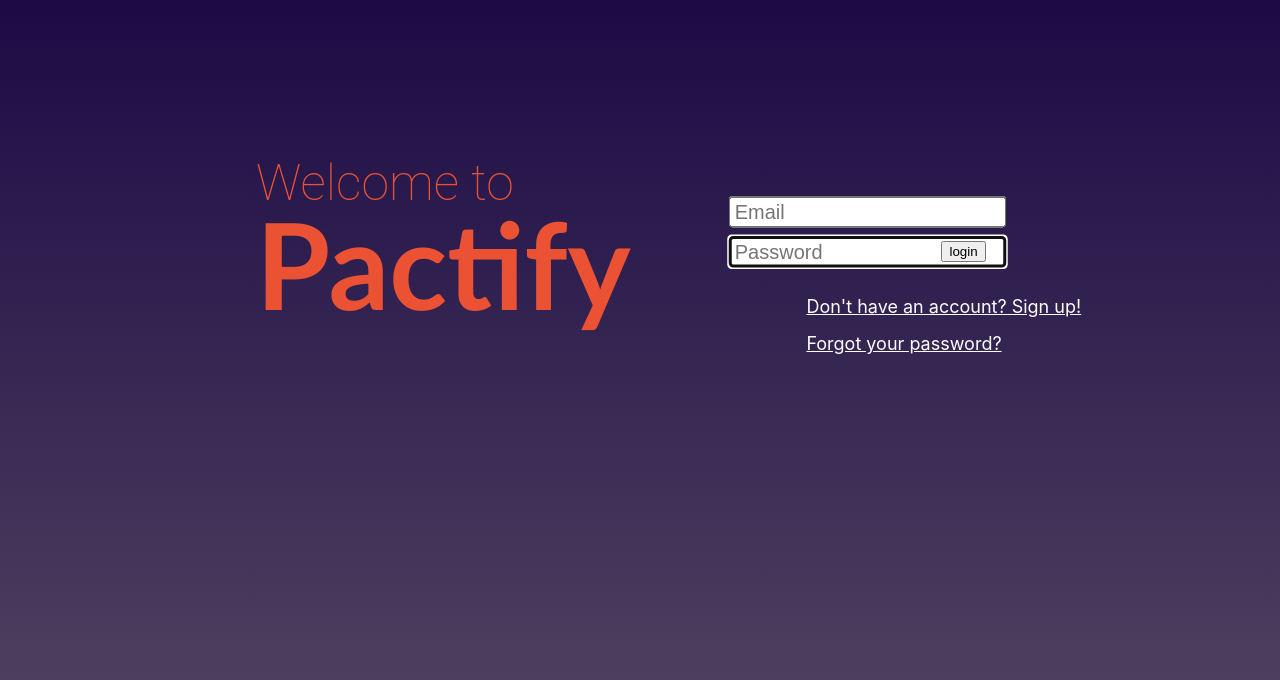
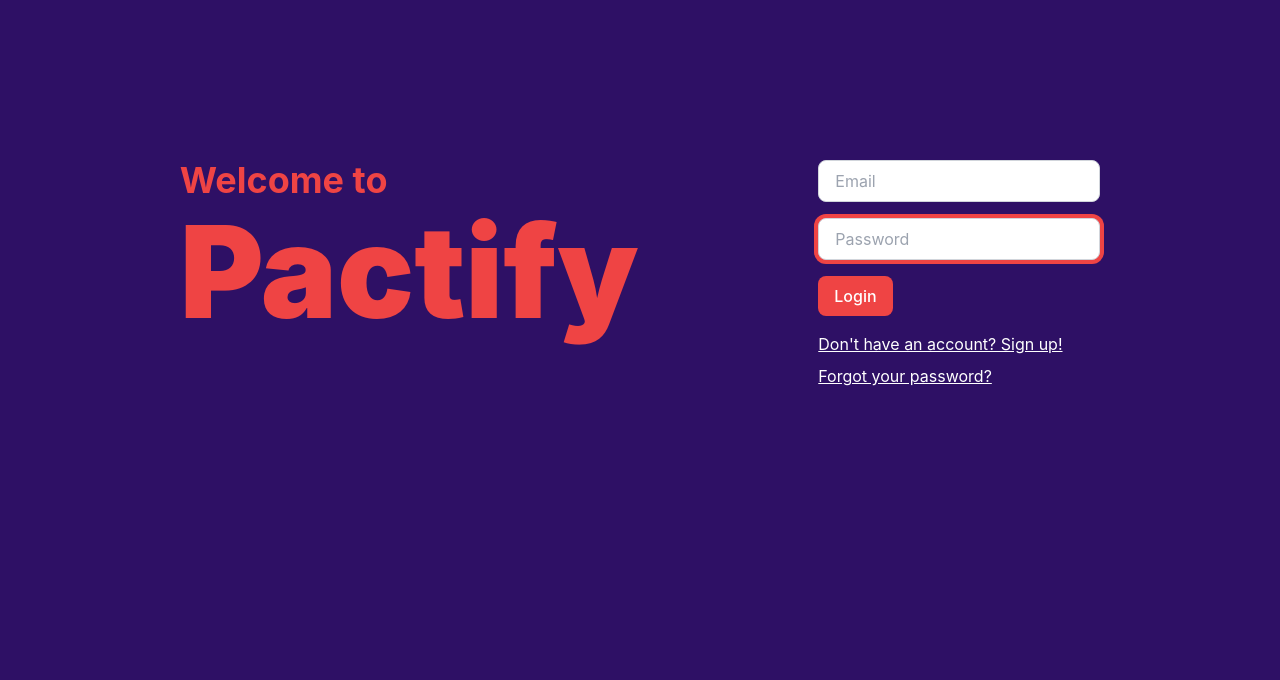
Before and after one commit to UofT-UTSC-CS-sandbox/pactify, a React (Create React App) app in the folder pactify-app/: page / in a window 1280 px wide. Shown: the top 680 px of the page. Built offline with nearby package versions, Linux system fonts and the light colour scheme.

Commit message:
Modified login with tailwind styling, added signin styling

```diff
--- a/pactify-app/package.json
+++ b/pactify-app/package.json
@@ -34,5 +34,8 @@
       "last 1 firefox version",
       "last 1 safari version"
     ]
+  },
+  "devDependencies": {
+    "tailwindcss": "^3.4.4"
   }
 }
--- a/pactify-app/src/App.js
+++ b/pactify-app/src/App.js
@@ -1,9 +1,11 @@
 import LoginPage from './Components/login.js';
+import SignupPage from './Components/signup.js';
 
 function App(){
     return(
-        <div style={{ background: 'linear-gradient(#160541f9, #ecddab)', backgroundSize: '350% 350%', height: '100vh', width: '100vw', overflow: 'hidden'}}>
+        <div className='bg-violet-950'>
             <LoginPage/>
+            {/* <SignupPage/> */}
         </div>
     )
 }
--- a/pactify-app/src/Components/login.js
+++ b/pactify-app/src/Components/login.js
@@ -1,76 +1,48 @@
-function LoginPage(){
+import React from 'react';
+
+function LoginPage() {
     return (
-        <section1>
-            <h1 style={welcomeToStyle}>Welcome to</h1>
-            <h1 style={pactifyStyle}>Pactify</h1>
-            <div style={inputEmailStyle}>
-                <input type="text" id="email-id" autoFocus placeholder="Email"/>
+        <div className="min-h-screen flex flex-row justify-evenly place-content-start flex-wrap pt-40 bg-transparent">
+            <div>
+                <h1 className="text-4xl text-red-500 font-bold mb-2">Welcome to</h1>
+                <h1 className="text-9xl text-red-500 font-black mb-6">Pactify</h1>
             </div>
-            <div style={inputPasswordStyle}>
-                <input type="password" id="password-id" autoFocus placeholder="Password"/>
+            <div>
+                <div className="mb-4">
+                    <input
+                        type="text"
+                        id="email-id"
+                        autoFocus
+                        placeholder="Email"
+                        className="px-4 py-2 rounded-lg border border-gray-300 focus:outline-none focus:ring-4 focus:ring-red-500 w-auto min-w-full flex-grow"
+                    />
+                </div>
+                <div className="mb-4">
+                    <input
+                        type="password"
+                        id="password-id"
+                        autoFocus
+                        placeholder="Password"
+                        className="px-4 py-2 rounded-lg border border-gray-300 focus:outline-none focus:ring-4 focus:ring-red-500 w-auto min-w-full flex-grow"
+                    />
+                </div>
+                <div className="mb-4">
+                    <button
+                        type="submit"
+                        className="px-4 py-2 bg-red-500 text-white font-medium rounded-lg hover:bg-red-700 focus:outline-none focus:ring-2 focus:ring-red-500"
+                    >
+                        Login
+                    </button>
+                </div>
+                <p className="text-white mb-2">
+                    <a href="signUp" className="underline hover:text-gray-300">Don't have an account? Sign up!</a>
+                </p>
+                <p className="text-white">
+                    <a href="forgotPassword" className="underline hover:text-gray-300">Forgot your password?</a>
+                </p>
             </div>
-            <div style={inputButton} >
-                <button type="submit">login</button>
-            </div>
-            <p>
-                <a style={options} href="signUp">Don't have an account? Sign up!</a>
-                {/*NEED TO CREATE A SIGN UP PAGE AND ADD LINK for href--*/}
-            </p>
-            <p>
-                <a style={options} href="forgotPassword">Forgot your password?</a>
-                {/* NEED TO CREATE A FORGOT PASSWORD PAGE AND ADD LINK for href*/}
-            </p>
-        </section1>
-    )
+        </div>
+    );
 }
 
 export default LoginPage;
-
-const welcomeToStyle = {
-    color: '#eb5233',
-    position: 'absolute',
-    top: '15%',
-    left: '20%',
-    fontFamily:'Roboto, sans-serif',
-    fontWeight: 100,
-    fontSize: '50px',
-}
-
-const pactifyStyle = {
-    color: '#eb5233',
-    position: 'absolute',
-    top: '14%',
-    left: '20%',
-    fontFamily:'Gill Sans',
-    fontSize: '120px',
-}
-
-const inputEmailStyle = {
-    transform: 'scale(1.5)',
-
-    position: 'absolute',
-    top: '25%',
-    right: '25%',
-}
-
-const inputPasswordStyle = {
-    transform: 'scale(1.5)',
-
-    position: 'absolute',
-    top: '30%',
-    right: '25%',
-}
-
-const inputButton = {
-    position: 'absolute',
-    top: '30%',
-    right: '23%',
-}
-
-const options = {
-    color: 'white',
-    position: 'relative',
-    left: '63%',
-    top: '280px',
-    fontSize: '18px',
-}
--- a/pactify-app/src/Components/signup.js
+++ b/pactify-app/src/Components/signup.js
@@ -1,7 +1,40 @@
-function SignUpPage(){
+import React from 'react';
+
+function SignupPage() {
     return (
-        <section1>
-            <h1>Sign Up!</h1>
-        </section1>
-    )
+        <div className="min-h-screen flex items-center justify-center bg-violet-950">
+            <div className="bg-amber-50 rounded-3xl shadow-lg p-8 w-full max-w-md">
+                <h2 className="text-3xl font-bold text-center mb-2">Create An Account</h2>
+                <p className="text-center mb-6">Enter your information in the fields below</p>
+                <div className="space-y-4">
+                    <input
+                        type="text"
+                        placeholder="Email"
+                        className="block w-full px-4 py-2 border border-gray-300 rounded-lg focus:outline-none focus:ring-4 focus:ring-red-500"
+                    />
+                    <input
+                        type="password"
+                        placeholder="Password"
+                        className="block w-full px-4 py-2 border border-gray-300 rounded-lg focus:outline-none focus:ring-4 focus:ring-red-500"
+                    />
+                    <input
+                        type="password"
+                        placeholder="Re-enter Password"
+                        className="block w-full px-4 py-2 border border-gray-300 rounded-lg focus:outline-none focus:ring-4 focus:ring-red-500"
+                    />
+                </div>
+                <button
+                    type="submit"
+                    className="mt-6 w-full px-4 py-2 bg-red-500 text-white font-medium rounded-lg hover:bg-red-700 focus:outline-none focus:ring-2 focus:ring-red-500"
+                >
+                    Create Account
+                </button>
+                <p className="text-center mt-4">
+                    <a href="login" className="text-black underline hover:text-gray-400">Already Have An Account? Sign In!</a>
+                </p>
+            </div>
+        </div>
+    );
 }
+
+export default SignupPage;
--- a/pactify-app/src/index.css
+++ b/pactify-app/src/index.css
@@ -1,3 +1,7 @@
+@tailwind base;
+@tailwind components;
+@tailwind utilities;
+
 body {
   margin: 0;
   font-family: -apple-system, BlinkMacSystemFont, 'Segoe UI', 'Roboto', 'Oxygen',
--- /dev/null
+++ b/pactify-app/tailwind.config.js
@@ -0,0 +1,11 @@
+/** @type {import('tailwindcss').Config} */
+module.exports = {
+  content: [
+    "./src/**/*.{js,jsx,ts,tsx}",
+  ],
+  theme: {
+
+    extend: {},
+  },
+  plugins: [],
+}
```
Also changed, not shown: 1 other file (tests, documents, lock files or other folders).
